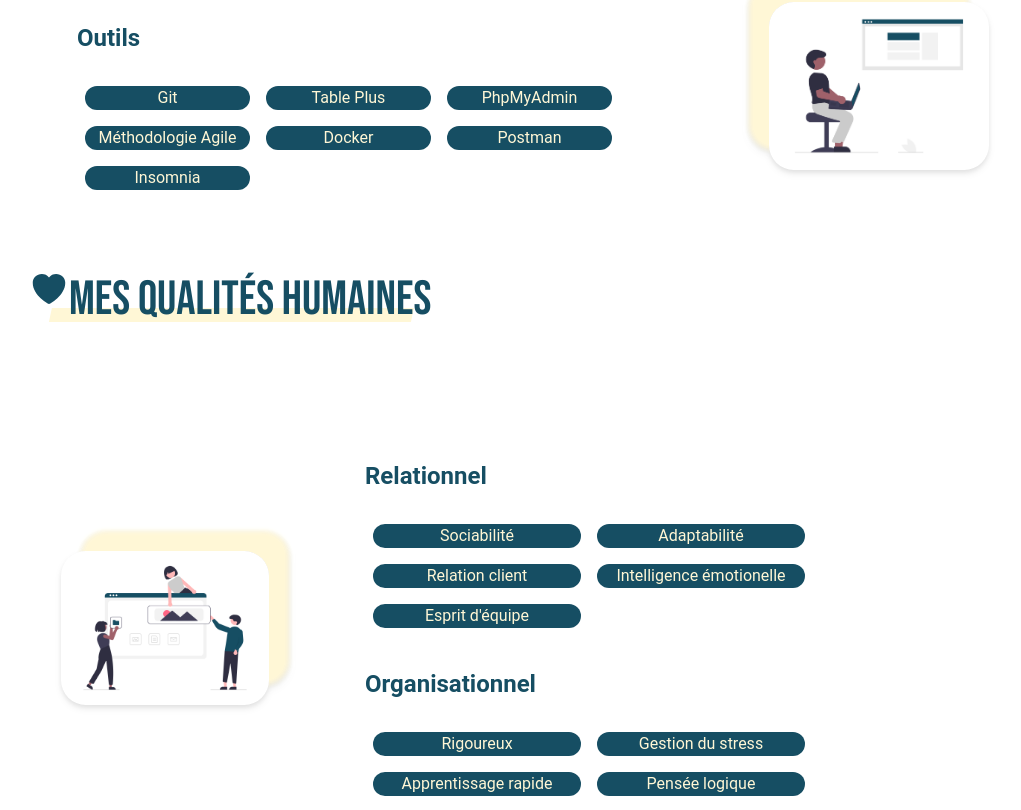
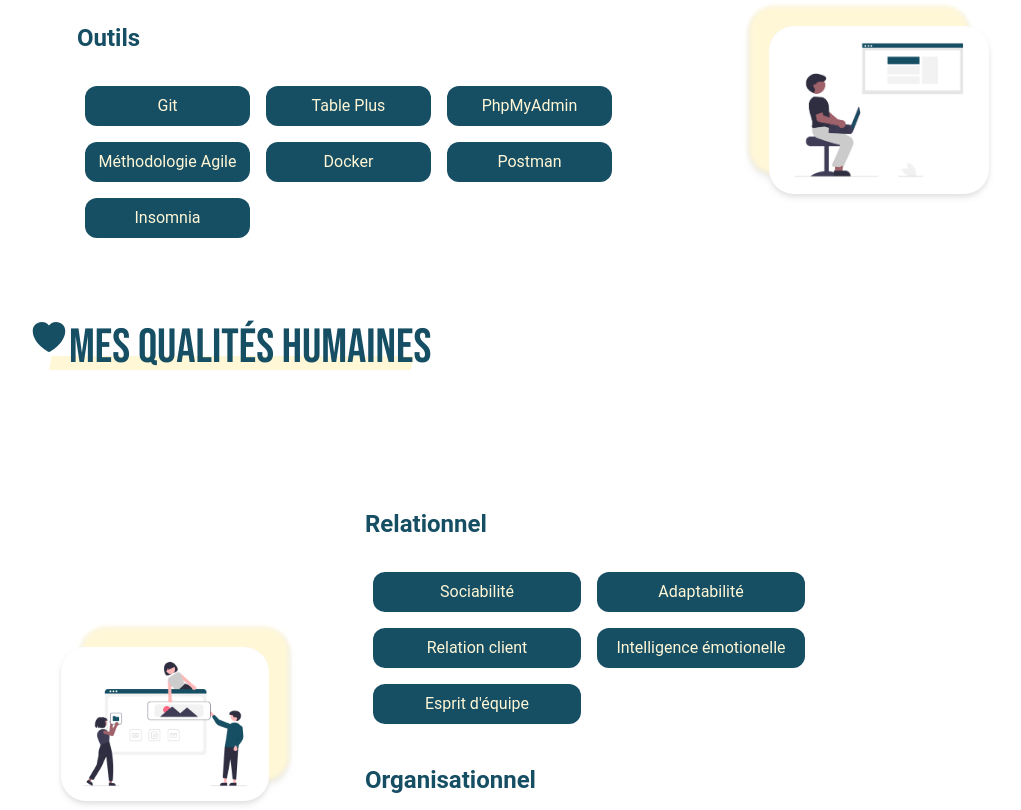
Before and after one commit to CabAlexis/site-perso, a Nuxt app: page / in a window 1280 px wide. Shown: the part 1881-2691 px from the top of the page, without its empty margins (131-1152 px from the left). Built offline with nearby package versions, Linux system fonts and the light colour scheme.

Commit message:
some fixes

```diff
--- a/components/Partials/Header.vue
+++ b/components/Partials/Header.vue
@@ -42,7 +42,7 @@
                         <div class="md:hidden justify-self-end"
                             :class="changeColorOnScroll ? 'bg-primary text-secondary' : 'bg-secondary text-primary'"
                             @click="toggleNav">
-                            <button type="button" class="hover:text-accent focus:outline-none">
+                            <button type="button" class="hover:text-accent focus:outline-none" aria-label="Affichage navigation mobile">
                                 <svg viewBox="0 0 24 24" class="w-6 h-6 fill-current">
                                     <path fill-rule="evenodd"
                                         d="M4 5h16a1 1 0 0 1 0 2H4a1 1 0 1 1 0-2zm0 6h16a1 1 0 0 1 0 2H4a1 1 0 0 1 0-2zm0 6h16a1 1 0 0 1 0 2H4a1 1 0 0 1 0-2z">
--- a/error.vue
+++ b/error.vue
@@ -4,7 +4,7 @@
         <div class="h-full flex justify-center items-center mb-24">
             <img src="/img/undraw_Page_not_found_re_e9o6.png" alt="">
         </div>
-        <button class="bg-primary hover:bg-secondary hover:text-primary text-secondary font-bold py-2 px-4 rounded-full">
+        <button class="bg-primary hover:bg-secondary hover:text-primary text-secondary font-bold py-2 px-4 rounded-full" aria-label="Retourner a la page d'accueil">
             <NuxtLink to="/">Retourner à la page d'accueil</NuxtLink>
         </button>
     </div>
--- a/nuxt.config.ts
+++ b/nuxt.config.ts
@@ -11,6 +11,9 @@ export default defineNuxtConfig({
         // <meta name="description" content="My amazing site">
         { name: 'description', content: "Développeur avec 2 ans d'expérience, ayant fait le choix de me reconvertir dans ce domaine après beaucoup d'expériences différentes. Venez découvrir mon site." }
       ],
+      htmlAttrs: {
+        lang: 'fr'
+      },
       link: [
         {
           rel:"icon",
--- a/pages/contact.vue
+++ b/pages/contact.vue
@@ -82,7 +82,7 @@
                 <div class="w-full flex justify-center items-center">
                     <button
                     class="shadow bg-secondary hover:bg-primary hover:text-secondary focus:shadow-outline focus:outline-none text-primary font-bold py-2 px-4 rounded"
-                    type="button" @click="submitForm">
+                    type="button" @click="submitForm" aria-label="Envoyer">
                     Envoyer
                 </button>
             </div>
--- a/pages/index.vue
+++ b/pages/index.vue
@@ -171,14 +171,14 @@
     <div class="flex justify-between items-center mt-24">
       <div class="w-full ml-12">
         <h2 class="text-2xl font-bold text-secondary mb-6 mt-8">Outils</h2>
-        <div class="flex flex-wrap">
-          <div class="rounded-xl bg-secondary text-primary md:w-3/12 w-8/12 text-center m-2">Git</div>
-          <div class="rounded-xl bg-secondary text-primary md:w-3/12 w-8/12 text-center m-2">Table Plus</div>
-          <div class="rounded-xl bg-secondary text-primary md:w-3/12 w-8/12 text-center m-2">PhpMyAdmin</div>
-          <div class="rounded-xl bg-secondary text-primary md:w-3/12 w-8/12 text-center m-2">Méthodologie Agile</div>
-          <div class="rounded-xl bg-secondary text-primary md:w-3/12 w-8/12 text-center m-2">Docker</div>
-          <div class="rounded-xl bg-secondary text-primary md:w-3/12 w-8/12 text-center m-2">Postman</div>
-          <div class="rounded-xl bg-secondary text-primary md:w-3/12 w-8/12 text-center m-2">Insomnia</div>
+        <div class="flex flex-wrap items-center">
+          <div class="rounded-xl bg-secondary text-primary md:w-3/12 w-8/12 text-center m-2 p-2">Git</div>
+          <div class="rounded-xl bg-secondary text-primary md:w-3/12 w-8/12 text-center m-2 p-2">Table Plus</div>
+          <div class="rounded-xl bg-secondary text-primary md:w-3/12 w-8/12 text-center m-2 p-2">PhpMyAdmin</div>
+          <div class="rounded-xl bg-secondary text-primary md:w-3/12 w-8/12 text-center m-2 p-2">Méthodologie Agile</div>
+          <div class="rounded-xl bg-secondary text-primary md:w-3/12 w-8/12 text-center m-2 p-2">Docker</div>
+          <div class="rounded-xl bg-secondary text-primary md:w-3/12 w-8/12 text-center m-2 p-2">Postman</div>
+          <div class="rounded-xl bg-secondary text-primary md:w-3/12 w-8/12 text-center m-2 p-2">Insomnia</div>
         </div>
       </div>
       <div class="mb-4 md:ml-8 slide-in-image w-4/12">
@@ -198,20 +198,20 @@
       </div>
       <div class="w-full ml-24">
         <h2 class="text-2xl font-bold text-secondary mb-6 mt-8">Relationnel</h2>
-        <div class="flex flex-wrap">
-          <div class="rounded-xl bg-secondary text-primary md:w-4/12 w-8/12 text-center m-2">Sociabilité</div>
-          <div class="rounded-xl bg-secondary text-primary md:w-4/12 w-8/12 text-center m-2">Adaptabilité</div>
-          <div class="rounded-xl bg-secondary text-primary md:w-4/12 w-8/12 text-center m-2">Relation client</div>
-          <div class="rounded-xl bg-secondary text-primary md:w-4/12 w-8/12 text-center m-2">Intelligence émotionelle</div>
-          <div class="rounded-xl bg-secondary text-primary md:w-4/12 w-8/12 text-center m-2">Esprit d'équipe</div>
+        <div class="flex flex-wrap items-center">
+          <div class="rounded-xl bg-secondary text-primary md:w-4/12 w-8/12 text-center m-2 p-2">Sociabilité</div>
+          <div class="rounded-xl bg-secondary text-primary md:w-4/12 w-8/12 text-center m-2 p-2">Adaptabilité</div>
+          <div class="rounded-xl bg-secondary text-primary md:w-4/12 w-8/12 text-center m-2 p-2">Relation client</div>
+          <div class="rounded-xl bg-secondary text-primary md:w-4/12 w-8/12 text-center m-2 p-2">Intelligence émotionelle</div>
+          <div class="rounded-xl bg-secondary text-primary md:w-4/12 w-8/12 text-center m-2 p-2">Esprit d'équipe</div>
         </div>
         <h2 class="text-2xl font-bold text-secondary mb-6 mt-8">Organisationnel</h2>
         <div class="flex flex-wrap">
-          <div class="rounded-xl bg-secondary text-primary md:w-4/12 w-8/12 text-center m-2">Rigoureux</div>
-          <div class="rounded-xl bg-secondary text-primary md:w-4/12 w-8/12 text-center m-2">Gestion du stress</div>
-          <div class="rounded-xl bg-secondary text-primary md:w-4/12 w-8/12 text-center m-2">Apprentissage rapide</div>
-          <div class="rounded-xl bg-secondary text-primary md:w-4/12 w-8/12 text-center m-2">Pensée logique</div>
-          <div class="rounded-xl bg-secondary text-primary md:w-4/12 w-8/12 text-center m-2">Télétravail</div>
+          <div class="rounded-xl bg-secondary text-primary md:w-4/12 w-8/12 text-center m-2 p-2">Rigoureux</div>
+          <div class="rounded-xl bg-secondary text-primary md:w-4/12 w-8/12 text-center m-2 p-2">Gestion du stress</div>
+          <div class="rounded-xl bg-secondary text-primary md:w-4/12 w-8/12 text-center m-2 p-2">Apprentissage rapide</div>
+          <div class="rounded-xl bg-secondary text-primary md:w-4/12 w-8/12 text-center m-2 p-2">Pensée logique</div>
+          <div class="rounded-xl bg-secondary text-primary md:w-4/12 w-8/12 text-center m-2 p-2">Télétravail</div>
         </div>
       </div>
 
--- a/pages/parcours.vue
+++ b/pages/parcours.vue
@@ -84,12 +84,12 @@
             <p class="lg:text-lg">
                 Cela fait que 2 ans que je suis développeur et j’aime déjà énormément mon travail et ce milieu. Il y a
                 beaucoup de partage aussi bien technique que humain dans ce domaine, ce qui le rend encore plus merveilleux
-                à mes yeux. Maintenant, je vais développer l’API du blog qui sera relié à ce front développer via Nuxt 3
+                à mes yeux. Maintenant, je vais développer l’API du blog qui sera relié à ce front développé via Nuxt 3
                 (framework VueJS). N'hésitez pas à me contacter si vous voulez en savoir plus, ou juste discuter de tout et
                 de rien.
             </p>
             <p class="lg:text-lg font-bold">
-                A bientôt et merci de votre visite.
+                A bientôt et merci de m'avoir lu.
             </p>
         </div>
         <div class="mb-4 md:ml-8 slide-in-image w-4/12 mr-24 mt-24">
```
